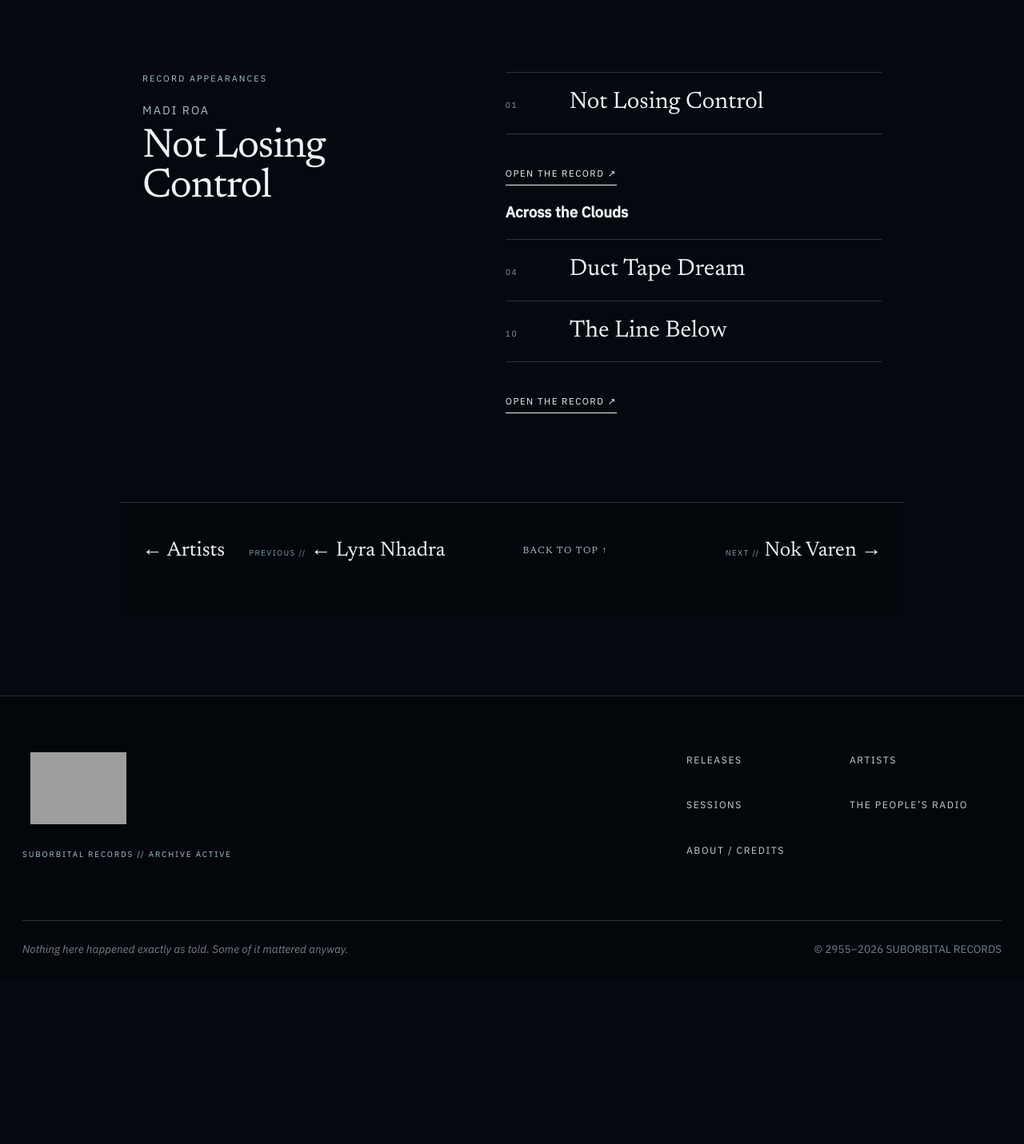
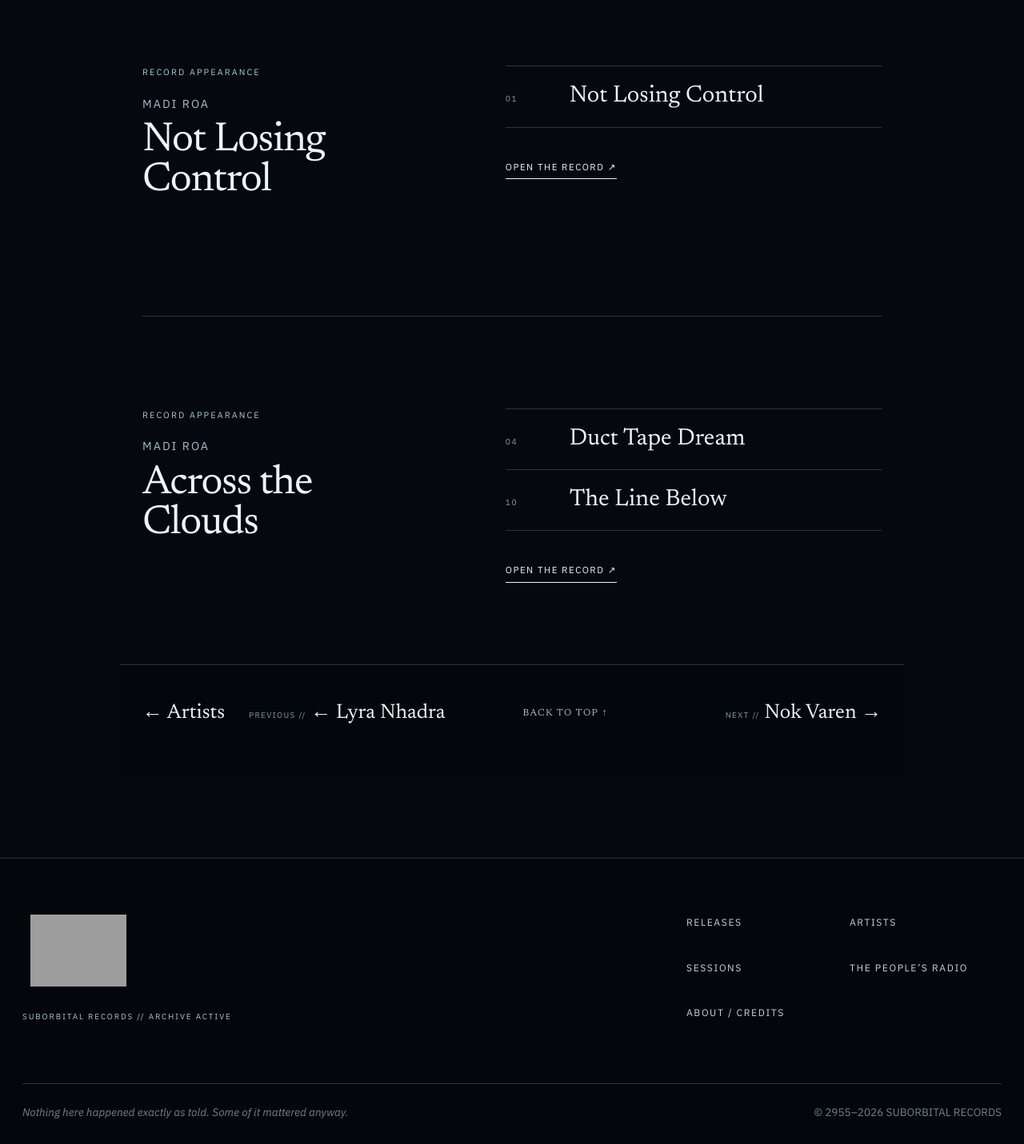
Before and after one commit to yannockverne/suborbital, a Jekyll site: the page built from _artists/madi-roa.md, in a window 1280 px wide. Shown: the part 4315-5746 px from the top of the page at 80% size. Built offline with Jekyll 4.4.1, drawn with Linux system fonts in a browser that asks for light colours; before the commit the page ends 5542 px from its top, so only the background shows below that; grey boxes are pictures that could not be loaded.

Commit message:
Render artist appearances as release dossiers

```diff
--- a/_layouts/artist.html
+++ b/_layouts/artist.html
@@ -3,17 +3,15 @@ layout: default
 ---
 
 <article class="artist-v2" id="top">
-  {% assign published_releases = site.releases | where: "status", "published" | sort: "sequence" | reverse %}
+  {% assign published_releases = site.releases | where: "status", "published" | where: "published", true | sort: "sequence" | reverse %}
   {% assign published_tracks = site.tracks | where: "status", "published" %}
   {% assign has_canonical_appearances = false %}
-  {% assign first_appearance_release_title = nil %}
   {% for appearance_release in published_releases %}
     {% for track_reference in appearance_release.tracks %}
       {% assign appearance_track = published_tracks | where: "track_id", track_reference.track | first %}
       {% assign matching_contributors = appearance_track.contributors | where: "artist", page.slug %}
-      {% if matching_contributors.size > 0 %}
+      {% if appearance_track.published != false and matching_contributors.size > 0 %}
         {% assign has_canonical_appearances = true %}
-        {% unless first_appearance_release_title %}{% assign first_appearance_release_title = appearance_release.title %}{% endunless %}
       {% endif %}
     {% endfor %}
   {% endfor %}
@@ -88,27 +86,27 @@ layout: default
   <figure class="artist-v2-ending"><img src="{{ page.ending | relative_url }}" alt="{{ page.ending_alt | default: page.name }}" loading="lazy" width="1720" height="720"></figure>
 
   {% if has_canonical_appearances %}
-  <section class="artist-v2-section artist-v2-appearances" id="artist-record" data-artist-section aria-labelledby="appearances-heading" data-rail-theme="dark">
-    <div class="artist-v2-shell artist-v2-editorial-grid">
-      <div><p class="eyebrow">RECORD APPEARANCES</p><p class="artist-v2-appearances-artist">{{ page.name }}</p><h2 id="appearances-heading">{{ first_appearance_release_title }}</h2></div>
-      <div>
-        {% assign rendered_release_count = 0 %}
+  <section class="artist-v2-section artist-v2-appearances" id="artist-record" data-artist-section aria-label="Record appearances for {{ page.name | escape }}" data-rail-theme="dark">
+    <div class="artist-v2-shell artist-v2-appearance-list">
       {% for appearance_release in published_releases %}
         {% assign release_has_appearance = false %}
         {% for track_reference in appearance_release.tracks %}
           {% assign appearance_track = published_tracks | where: "track_id", track_reference.track | first %}
           {% assign matching_contributors = appearance_track.contributors | where: "artist", page.slug %}
-            {% if matching_contributors.size > 0 %}{% assign release_has_appearance = true %}{% endif %}
+          {% if appearance_track.published != false and matching_contributors.size > 0 %}{% assign release_has_appearance = true %}{% endif %}
         {% endfor %}
         {% if release_has_appearance %}
-          {% capture appearance_url %}/releases/{{ appearance_release.slug }}/#tracklist-heading{% endcapture %}
-          {% if rendered_release_count > 0 %}<h3>{{ appearance_release.title }}</h3>{% endif %}
-          <ol>{% for track_reference in appearance_release.tracks %}{% assign appearance_track = published_tracks | where: "track_id", track_reference.track | first %}{% assign matching_contributors = appearance_track.contributors | where: "artist", page.slug %}{% if matching_contributors.size > 0 %}{% assign appearance_number = forloop.index | prepend: "0" | slice: -2, 2 %}<li><span>{{ appearance_number }}</span><em>{{ appearance_track.title }}</em></li>{% endif %}{% endfor %}</ol>
-          <a class="text-link" href="{{ appearance_url | relative_url }}">Open the record <span aria-hidden="true">↗</span></a>
-          {% assign rendered_release_count = rendered_release_count | plus: 1 %}
+        {% assign appearance_anchor = "#tracklist-heading" %}
+        {% if appearance_release.layout == "release-single" %}{% assign appearance_anchor = "#single-listen" %}{% endif %}
+        <article class="artist-v2-editorial-grid artist-v2-appearance" aria-labelledby="appearance-{{ appearance_release.slug }}-heading">
+          <div><p class="eyebrow">RECORD APPEARANCE</p><p class="artist-v2-appearances-artist">{{ page.name }}</p><h2 id="appearance-{{ appearance_release.slug }}-heading">{{ appearance_release.title }}</h2></div>
+          <div>
+            <ol>{% for track_reference in appearance_release.tracks %}{% assign appearance_track = published_tracks | where: "track_id", track_reference.track | first %}{% assign matching_contributors = appearance_track.contributors | where: "artist", page.slug %}{% if appearance_track.published != false and matching_contributors.size > 0 %}{% assign appearance_number = forloop.index | prepend: "0" | slice: -2, 2 %}<li><span>{{ appearance_number }}</span><em>{{ appearance_track.title }}</em></li>{% endif %}{% endfor %}</ol>
+            <a class="text-link" href="{{ appearance_release.url | append: appearance_anchor | relative_url }}">Open the record <span aria-hidden="true">↗</span></a>
+          </div>
+        </article>
         {% endif %}
       {% endfor %}
-      </div>
     </div>
   </section>
   {% endif %}
```
Also changed, not shown: assets/css/style.css. Lines whose indentation alone changed are shown as unchanged.
